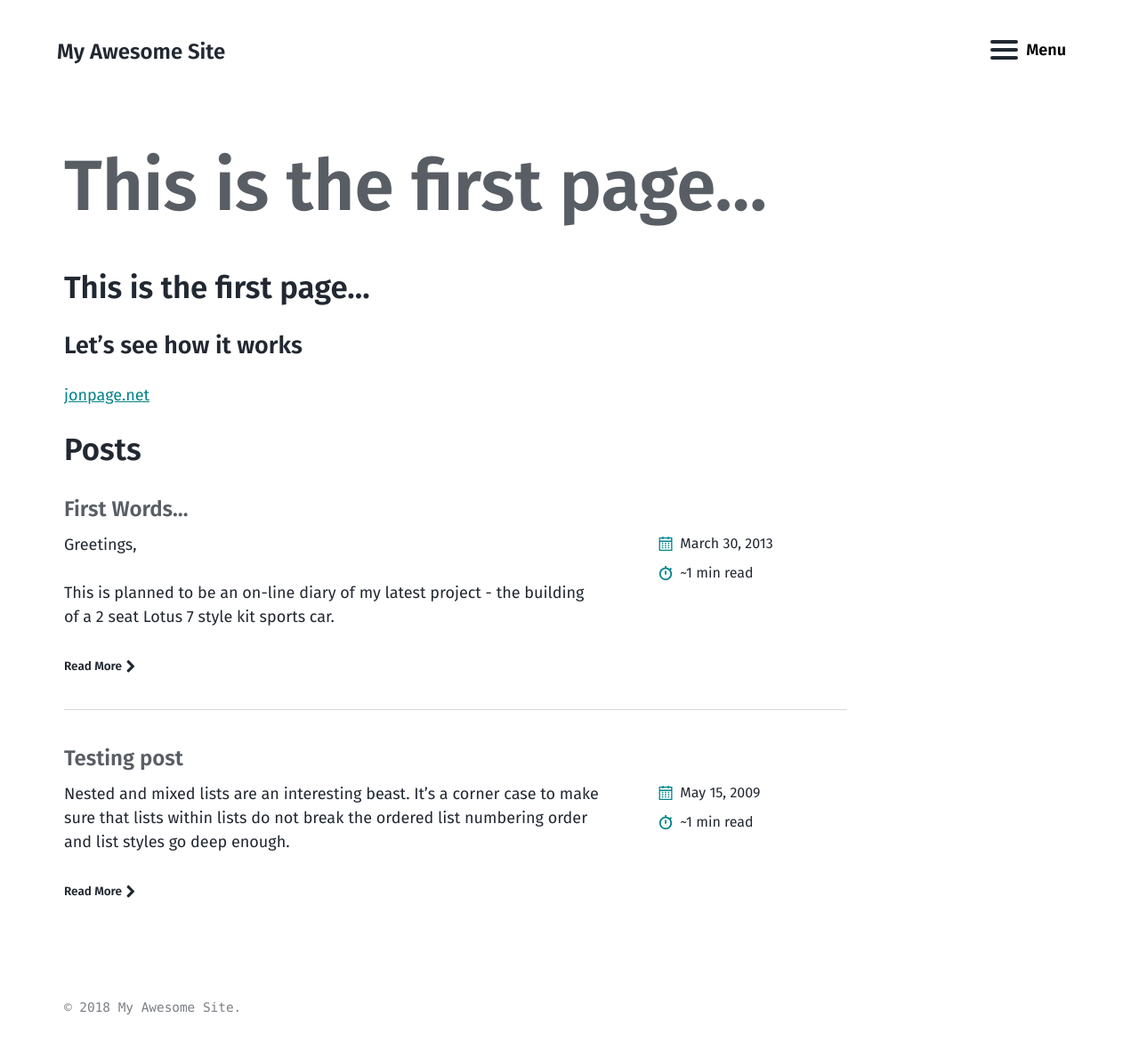
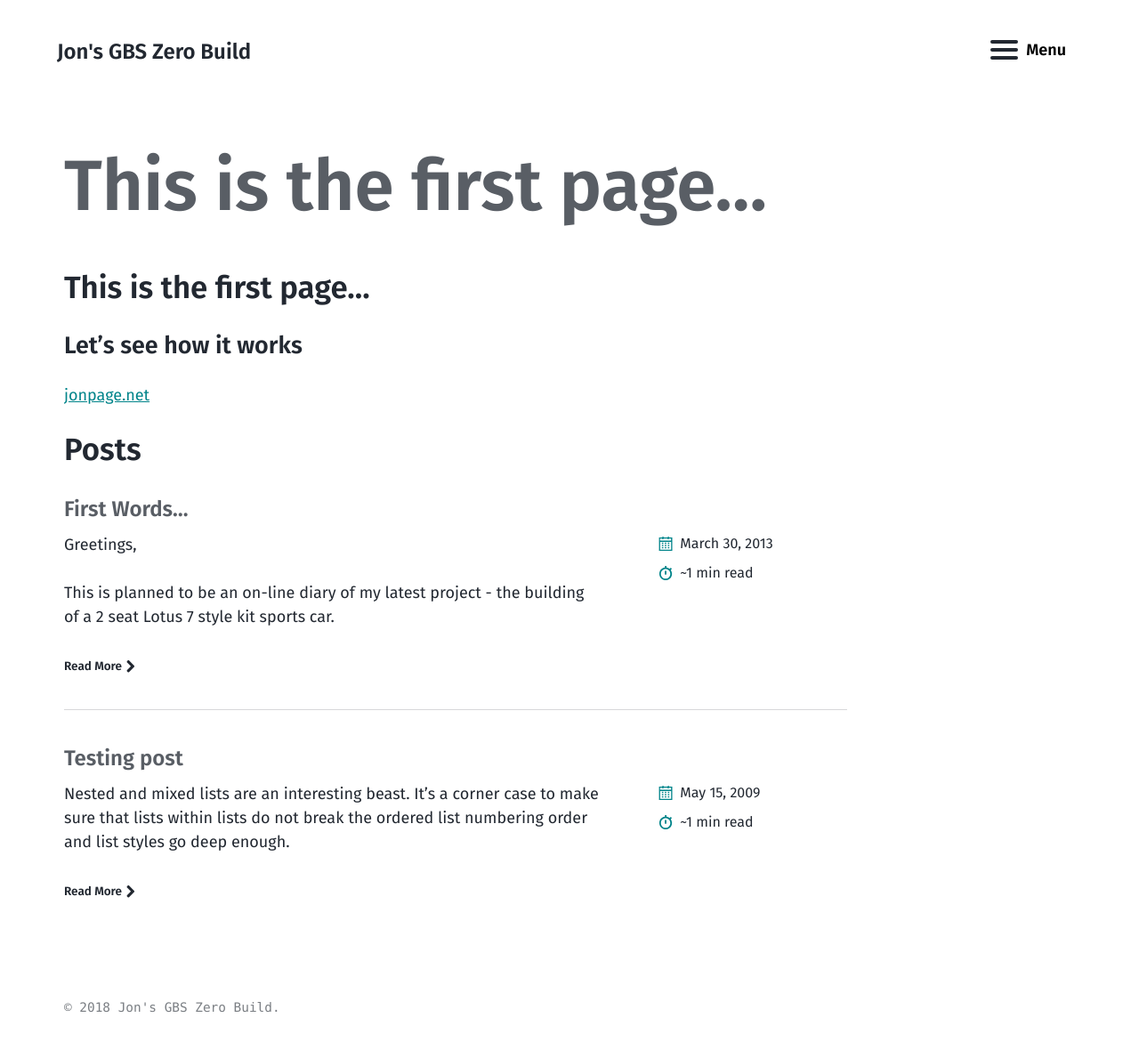
Before and after one commit to jonpage23/zero, a Jekyll site: the page built from index.md, in a window 1280 px wide. Shown: the whole page at 89% size. Built offline with Jekyll 4.4.1, drawn with Linux system fonts in a browser that asks for light colours; our own code applies the rules of GitHub Pages for plain Markdown files.

Commit message:
Update _config.yml

```diff
--- a/_config.yml
+++ b/_config.yml
@@ -13,10 +13,10 @@
 # you will see them accessed via {{ site.title }}, {{ site.email }}, and so on.
 # You can create any custom variable you would like, and they will be accessible
 # in the templates via {{ site.myvariable }}.
-lang: en-US
-title: My Awesome Site
+lang: en-GB
+title: Jon's GBS Zero Build
 email:
-description:
+description: My project to build a 2 seater sports car
 baseurl: # the optional subpath of your site, e.g. "/blog"
 url: # the base hostname & protocol for your site e.g. "https://mmistakes.github.io"
 author:
```
